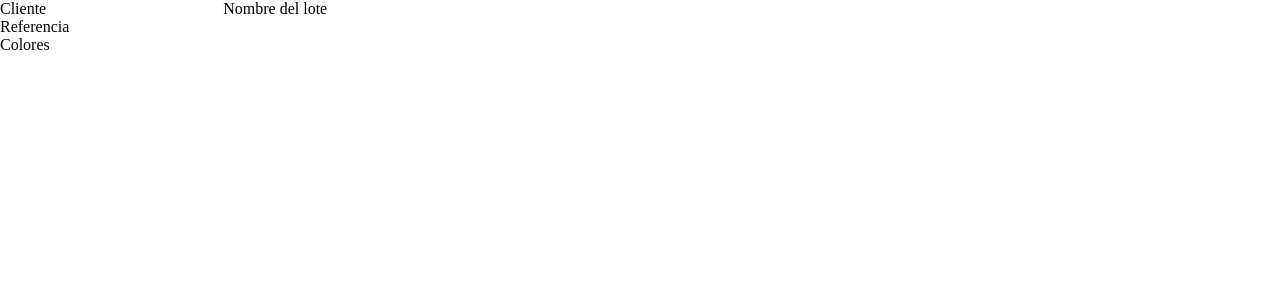
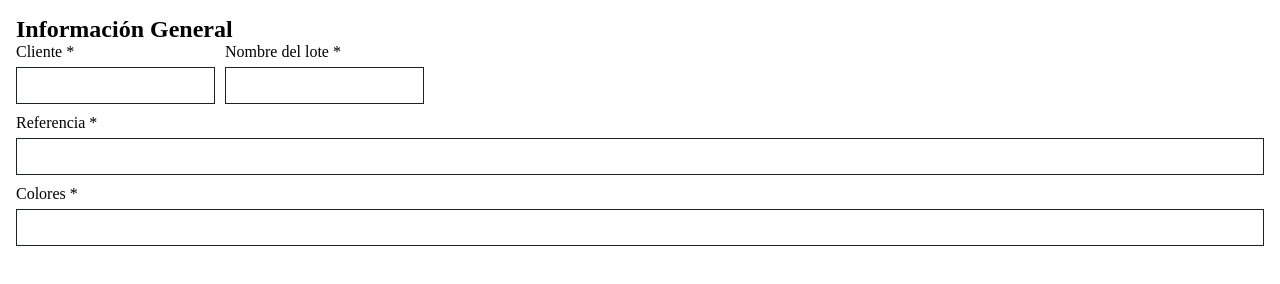
Before and after one commit to johan-l-r/remi, a plain HTML site: page index.html in a window 1280 px wide. Drawn offline with Linux system fonts and the light colour scheme.

Commit message:
feat(css): add general styles for form steps

```diff
--- a/index.html
+++ b/index.html
@@ -1,5 +1,5 @@
 <!DOCTYPE html>
-<html lang="en">
+<html lang="en" data-theme="light">
 	<head>
 		<meta charset="UTF-8">
 		<meta name="viewport" content="width=device-width, initial-scale=1.0">
@@ -8,21 +8,35 @@
 	</head>
 	<body>
 		<form action="">
-		<fieldset class="step">
+			<fieldset class="step step--active">
+				<h2 class="step__title">Información General</h2>
+
+				<div class="step__fields">
 					<div class="collapsed">
-				<label for="client">Cliente</label>
+						<div class="field">
+							<label for="client">Cliente *</label>
 							<input type="text" id="client">
+						</div>
 
-				<label for="batch-name">Nombre del lote</label>
+						<div class="field">
+							<label for="batch-name">Nombre del lote *</label>
 							<input type="text" id="batch-name">
 						</div>
+					</div>
 
-			<label for="reference">Referencia</label>
+					<div class="field">
+						<label for="reference">Referencia *</label>
 						<input type="text" id="reference">
+					</div>
 
-			<div class="list color-list">
-				<label for="colors">Colores</label>
+					<div class="field">
+						<label for="colors">Colores *</label>
 						<input type="text" id="colors">
+
+						<div class="list">
+
+						</div>
+					</div>
 				</div>
 			</fieldset>
 		</form>
--- a/styles/components/collapsed.css
+++ b/styles/components/collapsed.css
@@ -1,5 +1,8 @@
+@import url("../variables.css");
+
 .collapsed {
 	display: flex;
+	gap: var(--xs-spacing);
 	flex-direction: column;
 }
 
--- /dev/null
+++ b/styles/components/input.css
@@ -0,0 +1,6 @@
+@import url("../variables.css");
+
+input {
+	padding: var(--xs-spacing);
+	border: 1px solid var(--border);
+}
--- /dev/null
+++ b/styles/components/step.css
@@ -0,0 +1,18 @@
+@import url("../variables.css");
+
+.step {
+	display: none;
+	padding: var(--sm-spacing);
+}
+.step--active {
+	display: block;
+}
+.step__fields {
+	display: flex;
+	flex-direction: column;
+	gap: var(--xs-spacing);
+}
+.field {
+	display: flex;
+	gap: 0.375rem;
+	flex-direction: column;
--- a/styles/main.css
+++ b/styles/main.css
@@ -1,5 +1,8 @@
 @import url("./base/reset.css");
+@import url("./variables.css");
+
+@import url("./utilities/layout.css");
 
 @import url("./components/collapsed.css");
-
-@import url("./utilities/layout.css");
+@import url("./components/input.css");
+@import url("./components/step.css");
--- /dev/null
+++ b/styles/variables.css
@@ -0,0 +1,19 @@
+:root {
+	--sm-spacing: 1rem;
+	--xs-spacing: 0.625rem;
+}
+:root[data-theme="light"] {
+	--bg: #F3F2EE;
+	--surface: #FFFFFF;
+	--ink: #1E2320;
+
+	--border: #1E2320;
+
+	--main-action: #2B3A67;
+	--secondary-action: #E1E5EF;
+	--action-fg: #FFFFFF;
+	--valid: #2F6B47;
+	--notes: #8A5A0E;
+	--notes-bg: #F6E7CC;
+	--error: #A13F3F;
+}
```
Lines whose indentation alone changed are shown as unchanged.
